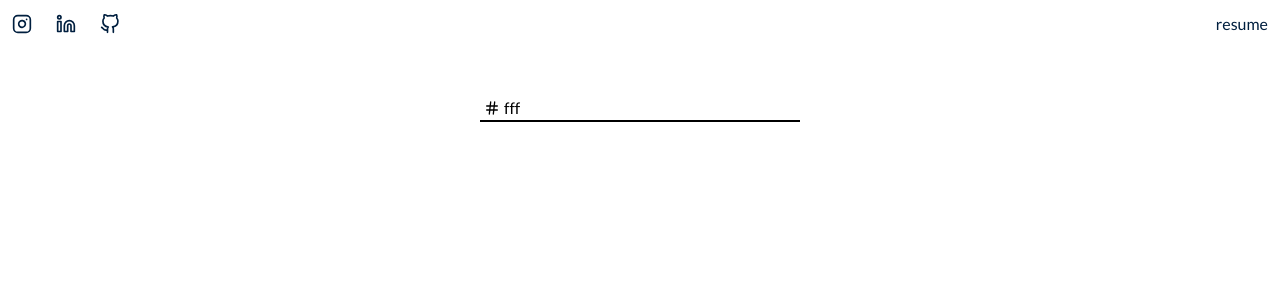
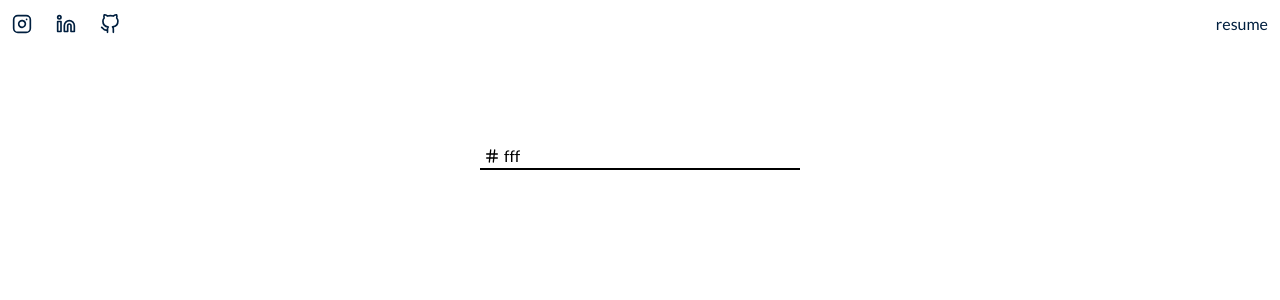
Before and after one commit to kungpaogao/website-vue, a Vue app: page /colors in a window 1280 px wide. Shown: the top 300 px of the page. Built offline with nearby package versions, Linux system fonts and the light colour scheme.

Commit message:
Updated colors layout positions - updated input decoration

```diff
--- a/src/components/TopBar.vue
+++ b/src/components/TopBar.vue
@@ -1,5 +1,5 @@
 <template>
-  <div class="w-full fixed bg-transparent">
+  <div class="z-50 w-full bg-transparent">
     <nav class="flex justify-between text-text">
       <div class="flex flex-row">
         <a href="https://www.instagram.com/gao.visuals/">
--- a/src/views/Colors.vue
+++ b/src/views/Colors.vue
@@ -1,13 +1,18 @@
 <template>
-  <div
-    class="topbar-comp h-full w-full"
-    :style="{ backgroundColor: '#' + color }"
-  >
+  <div class="topbar-comp w-full">
+    <div
+      class="absolute top-0 left-0 bottom-0 -z-10 w-full"
+      :style="{ backgroundColor: '#' + color }"
+    ></div>
     <div class="w-1/4 mx-auto font-body pt-16 flex flex-row">
       <div class="under w-5 h-full text-black white">
         <i data-feather="hash" class="p-1"></i>
       </div>
-      <input v-model="color" type="text" class="under w-full pl-1" />
+      <input
+        v-model="color"
+        type="text"
+        class="under w-full pl-1 rounded-none focus:outline-none appearance-none"
+      />
     </div>
   </div>
 </template>
--- a/tailwind.config.js
+++ b/tailwind.config.js
@@ -11,6 +11,9 @@ module.exports = {
       accent: colors.blue,
       text: "#001F3F"
     },
+    zIndex: {
+      "-10": "-10"
+    },
     extend: {}
   },
   variants: {},
```
